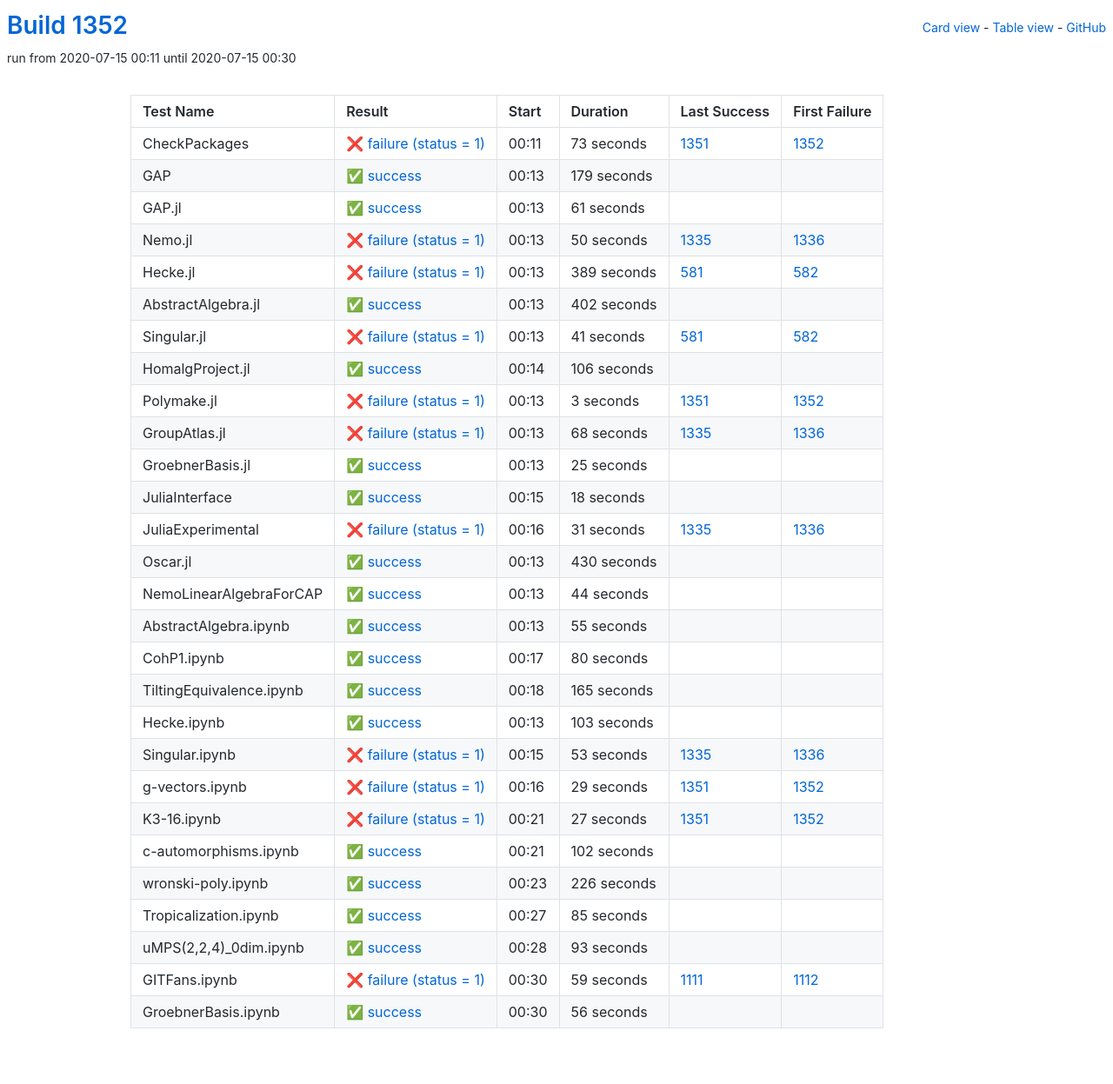
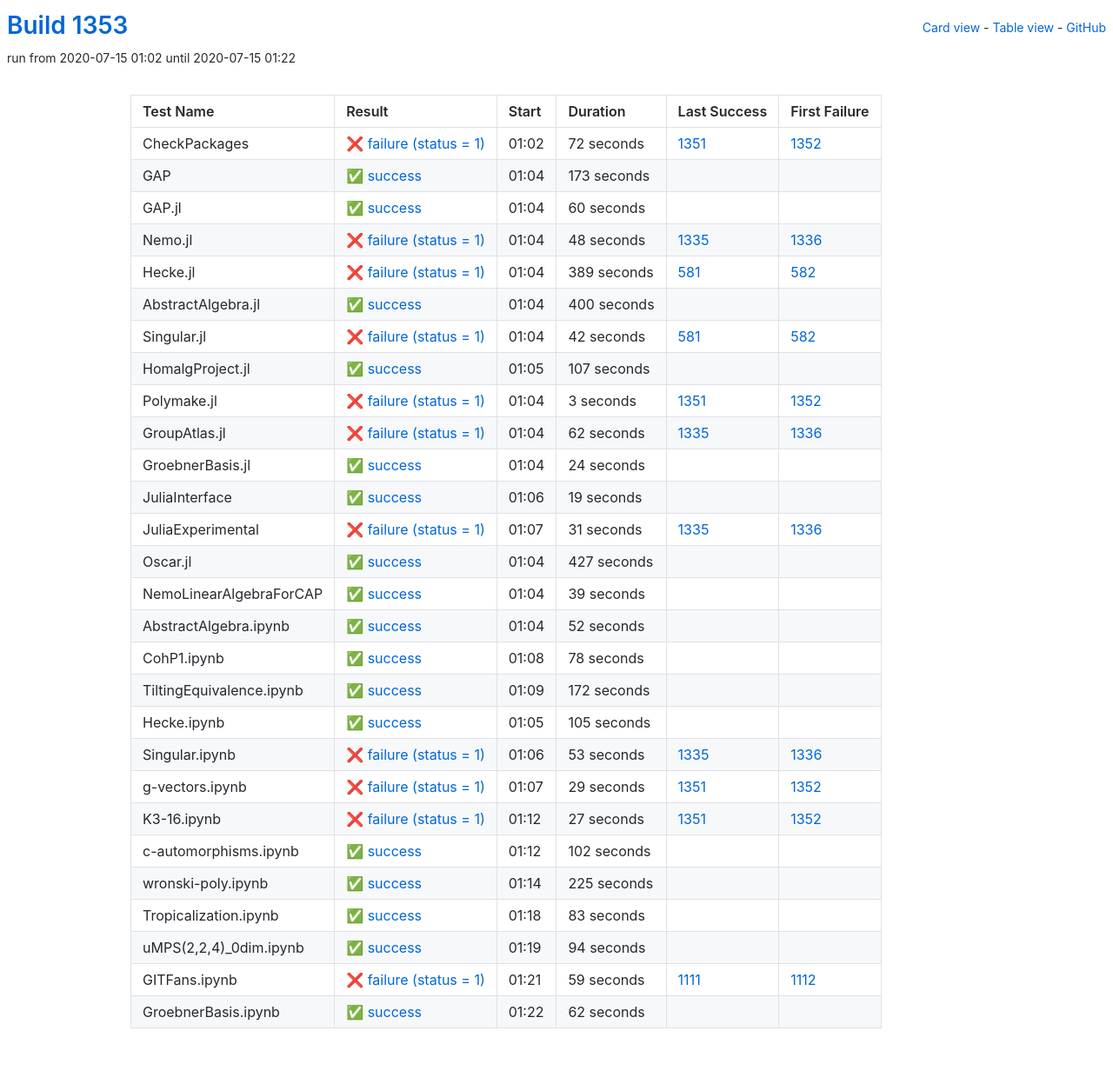
Before and after one commit to oscar-system/oscar-ci-status-1.4, a Jekyll site: the page built from table.html, in a window 1280 px wide. Shown: the whole page at 87% size. Built offline with Jekyll 4.4.1, drawn with Linux system fonts in a browser that asks for light colours.

Commit message:
Build #1353

```diff
--- a/_data/ci.yml
+++ b/_data/ci.yml
@@ -1,6 +1,6 @@
 ---
-build: 1352
-build_url: https://oscarci.mathematik.uni-kl.de/job/oscar-julia-1.4/1352/
+build: 1353
+build_url: https://oscarci.mathematik.uni-kl.de/job/oscar-julia-1.4/1353/
 job: oscar-julia-1.4
 organization: oscar-system
 repo: oscar-ci-status-1.4
@@ -8,56 +8,56 @@ repourl: https://github.com/oscar-system/oscar-ci-status-1.4
 tests:
 - name: CheckPackages
   id: checkpackages
-  log: https://oscarci.mathematik.uni-kl.de/job/oscar-julia-1.4/1352/artifact/logs/build-1352/CheckPackages.log
-  start: 2020-07-15 00:11
+  log: https://oscarci.mathematik.uni-kl.de/job/oscar-julia-1.4/1353/artifact/logs/build-1353/CheckPackages.log
+  start: 2020-07-15 01:02
   success: false
   exitcode: 1
   status: failure
-  duration: 73
+  duration: 72
   last_success: 1351
   last_success_url: https://oscarci.mathematik.uni-kl.de/job/oscar-julia-1.4/1351/
   first_failure: 1352
   first_failure_url: https://oscarci.mathematik.uni-kl.de/job/oscar-julia-1.4/1352/
 - name: GAP
   id: gap
-  log: https://oscarci.mathematik.uni-kl.de/job/oscar-julia-1.4/1352/artifact/logs/build-1352/GAP.log
-  start: 2020-07-15 00:13
+  log: https://oscarci.mathematik.uni-kl.de/job/oscar-julia-1.4/1353/artifact/logs/build-1353/GAP.log
+  start: 2020-07-15 01:04
   success: true
   exitcode: 0
   status: success
-  duration: 179
+  duration: 173
   last_success: false
   last_success_url:
   first_failure: false
   first_failure_url:
 - name: GAP.jl
   id: gap-jl
-  log: https://oscarci.mathematik.uni-kl.de/job/oscar-julia-1.4/1352/artifact/logs/build-1352/GAP.jl.log
-  start: 2020-07-15 00:13
+  log: https://oscarci.mathematik.uni-kl.de/job/oscar-julia-1.4/1353/artifact/logs/build-1353/GAP.jl.log
+  start: 2020-07-15 01:04
   success: true
   exitcode: 0
   status: success
-  duration: 61
+  duration: 60
   last_success: false
   last_success_url:
   first_failure: false
   first_failure_url:
 - name: Nemo.jl
   id: nemo-jl
-  log: https://oscarci.mathematik.uni-kl.de/job/oscar-julia-1.4/1352/artifact/logs/build-1352/Nemo.jl.log
-  start: 2020-07-15 00:13
+  log: https://oscarci.mathematik.uni-kl.de/job/oscar-julia-1.4/1353/artifact/logs/build-1353/Nemo.jl.log
+  start: 2020-07-15 01:04
   success: false
   exitcode: 1
   status: failure
-  duration: 50
+  duration: 48
   last_success: 1335
   last_success_url: https://oscarci.mathematik.uni-kl.de/job/oscar-julia-1.4/1335/
   first_failure: 1336
   first_failure_url: https://oscarci.mathematik.uni-kl.de/job/oscar-julia-1.4/1336/
 - name: Hecke.jl
   id: hecke-jl
-  log: https://oscarci.mathematik.uni-kl.de/job/oscar-julia-1.4/1352/artifact/logs/build-1352/Hecke.jl.log
-  start: 2020-07-15 00:13
+  log: https://oscarci.mathematik.uni-kl.de/job/oscar-julia-1.4/1353/artifact/logs/build-1353/Hecke.jl.log
+  start: 2020-07-15 01:04
   success: false
   exitcode: 1
   status: failure
@@ -68,44 +68,44 @@ tests:
   first_failure_url: https://oscarci.mathematik.uni-kl.de/job/oscar-julia-1.4/582/
 - name: AbstractAlgebra.jl
   id: abstractalgebra-jl
-  log: https://oscarci.mathematik.uni-kl.de/job/oscar-julia-1.4/1352/artifact/logs/build-1352/AbstractAlgebra.jl.log
-  start: 2020-07-15 00:13
+  log: https://oscarci.mathematik.uni-kl.de/job/oscar-julia-1.4/1353/artifact/logs/build-1353/AbstractAlgebra.jl.log
+  start: 2020-07-15 01:04
   success: true
   exitcode: 0
   status: success
-  duration: 402
+  duration: 400
   last_success: false
   last_success_url:
   first_failure: false
   first_failure_url:
 - name: Singular.jl
   id: singular-jl
-  log: https://oscarci.mathematik.uni-kl.de/job/oscar-julia-1.4/1352/artifact/logs/build-1352/Singular.jl.log
-  start: 2020-07-15 00:13
+  log: https://oscarci.mathematik.uni-kl.de/job/oscar-julia-1.4/1353/artifact/logs/build-1353/Singular.jl.log
+  start: 2020-07-15 01:04
   success: false
   exitcode: 1
   status: failure
-  duration: 41
+  duration: 42
   last_success: 581
   last_success_url: https://oscarci.mathematik.uni-kl.de/job/oscar-julia-1.4/581/
   first_failure: 582
   first_failure_url: https://oscarci.mathematik.uni-kl.de/job/oscar-julia-1.4/582/
 - name: HomalgProject.jl
   id: homalgproject-jl
-  log: https://oscarci.mathematik.uni-kl.de/job/oscar-julia-1.4/1352/artifact/logs/build-1352/HomalgProject.jl.log
-  start: 2020-07-15 00:14
+  log: https://oscarci.mathematik.uni-kl.de/job/oscar-julia-1.4/1353/artifact/logs/build-1353/HomalgProject.jl.log
+  start: 2020-07-15 01:05
   success: true
   exitcode: 0
   status: success
-  duration: 106
+  duration: 107
   last_success: false
   last_success_url:
   first_failure: false
   first_failure_url:
 - name: Polymake.jl
   id: polymake-jl
-  log: https://oscarci.mathematik.uni-kl.de/job/oscar-julia-1.4/1352/artifact/logs/build-1352/Polymake.jl.log
-  start: 2020-07-15 00:13
+  log: https://oscarci.mathematik.uni-kl.de/job/oscar-julia-1.4/1353/artifact/logs/build-1353/Polymake.jl.log
+  start: 2020-07-15 01:04
   success: false
   exitcode: 1
   status: failure
@@ -116,44 +116,44 @@ tests:
   first_failure_url: https://oscarci.mathematik.uni-kl.de/job/oscar-julia-1.4/1352/
 - name: GroupAtlas.jl
   id: groupatlas-jl
-  log: https://oscarci.mathematik.uni-kl.de/job/oscar-julia-1.4/1352/artifact/logs/build-1352/GroupAtlas.jl.log
-  start: 2020-07-15 00:13
+  log: https://oscarci.mathematik.uni-kl.de/job/oscar-julia-1.4/1353/artifact/logs/build-1353/GroupAtlas.jl.log
+  start: 2020-07-15 01:04
   success: false
   exitcode: 1
   status: failure
-  duration: 68
+  duration: 62
   last_success: 1335
   last_success_url: https://oscarci.mathematik.uni-kl.de/job/oscar-julia-1.4/1335/
   first_failure: 1336
   first_failure_url: https://oscarci.mathematik.uni-kl.de/job/oscar-julia-1.4/1336/
 - name: GroebnerBasis.jl
   id: groebnerbasis-jl
-  log: https://oscarci.mathematik.uni-kl.de/job/oscar-julia-1.4/1352/artifact/logs/build-1352/GroebnerBasis.jl.log
-  start: 2020-07-15 00:13
+  log: https://oscarci.mathematik.uni-kl.de/job/oscar-julia-1.4/1353/artifact/logs/build-1353/GroebnerBasis.jl.log
+  start: 2020-07-15 01:04
   success: true
   exitcode: 0
   status: success
-  duration: 25
+  duration: 24
   last_success: false
   last_success_url:
   first_failure: false
   first_failure_url:
 - name: JuliaInterface
   id: juliainterface
-  log: https://oscarci.mathematik.uni-kl.de/job/oscar-julia-1.4/1352/artifact/logs/build-1352/JuliaInterface.log
-  start: 2020-07-15 00:15
+  log: https://oscarci.mathematik.uni-kl.de/job/oscar-julia-1.4/1353/artifact/logs/build-1353/JuliaInterface.log
+  start: 2020-07-15 01:06
   success: true
   exitcode: 0
   status: success
-  duration: 18
+  duration: 19
   last_success: false
   last_success_url:
   first_failure: false
   first_failure_url:
 - name: JuliaExperimental
   id: juliaexperimental
-  log: https://oscarci.mathematik.uni-kl.de/job/oscar-julia-1.4/1352/artifact/logs/build-1352/JuliaExperimental.log
-  start: 2020-07-15 00:16
+  log: https://oscarci.mathematik.uni-kl.de/job/oscar-julia-1.4/1353/artifact/logs/build-1353/JuliaExperimental.log
+  start: 2020-07-15 01:07
   success: false
   exitcode: 1
   status: failure
@@ -164,80 +164,80 @@ tests:
   first_failure_url: https://oscarci.mathematik.uni-kl.de/job/oscar-julia-1.4/1336/
 - name: Oscar.jl
   id: oscar-jl
-  log: https://oscarci.mathematik.uni-kl.de/job/oscar-julia-1.4/1352/artifact/logs/build-1352/Oscar.jl.log
-  start: 2020-07-15 00:13
+  log: https://oscarci.mathematik.uni-kl.de/job/oscar-julia-1.4/1353/artifact/logs/build-1353/Oscar.jl.log
+  start: 2020-07-15 01:04
   success: true
   exitcode: 0
   status: success
-  duration: 430
+  duration: 427
   last_success: false
   last_success_url:
   first_failure: false
   first_failure_url:
 - name: NemoLinearAlgebraForCAP
   id: nemolinearalgebraforcap
-  log: https://oscarci.mathematik.uni-kl.de/job/oscar-julia-1.4/1352/artifact/logs/build-1352/NemoLinearAlgebraForCAP.log
-  start: 2020-07-15 00:13
+  log: https://oscarci.mathematik.uni-kl.de/job/oscar-julia-1.4/1353/artifact/logs/build-1353/NemoLinearAlgebraForCAP.log
+  start: 2020-07-15 01:04
   success: true
   exitcode: 0
   status: success
-  duration: 44
+  duration: 39
   last_success: false
   last_success_url:
   first_failure: false
   first_failure_url:
 - name: AbstractAlgebra.ipynb
   id: abstractalgebra-ipynb
-  log: https://oscarci.mathematik.uni-kl.de/job/oscar-julia-1.4/1352/artifact/logs/build-1352/AbstractAlgebra.ipynb.log
-  start: 2020-07-15 00:13
+  log: https://oscarci.mathematik.uni-kl.de/job/oscar-julia-1.4/1353/artifact/logs/build-1353/AbstractAlgebra.ipynb.log
+  start: 2020-07-15 01:04
   success: true
   exitcode: 0
   status: success
-  duration: 55
+  duration: 52
   last_success: false
   last_success_url:
   first_failure: false
   first_failure_url:
 - name: CohP1.ipynb
   id: cohp1-ipynb
-  log: https://oscarci.mathematik.uni-kl.de/job/oscar-julia-1.4/1352/artifact/logs/build-1352/CohP1.ipynb.log
-  start: 2020-07-15 00:17
+  log: https://oscarci.mathematik.uni-kl.de/job/oscar-julia-1.4/1353/artifact/logs/build-1353/CohP1.ipynb.log
+  start: 2020-07-15 01:08
   success: true
   exitcode: 0
   status: success
-  duration: 80
+  duration: 78
   last_success: false
   last_success_url:
   first_failure: false
   first_failure_url:
 - name: TiltingEquivalence.ipynb
   id: tiltingequivalence-ipynb
-  log: https://oscarci.mathematik.uni-kl.de/job/oscar-julia-1.4/1352/artifact/logs/build-1352/TiltingEquivalence.ipynb.log
-  start: 2020-07-15 00:18
+  log: https://oscarci.mathematik.uni-kl.de/job/oscar-julia-1.4/1353/artifact/logs/build-1353/TiltingEquivalence.ipynb.log
+  start: 2020-07-15 01:09
   success: true
   exitcode: 0
   status: success
-  duration: 165
+  duration: 172
   last_success: false
   last_success_url:
   first_failure: false
   first_failure_url:
 - name: Hecke.ipynb
   id: hecke-ipynb
-  log: https://oscarci.mathematik.uni-kl.de/job/oscar-julia-1.4/1352/artifact/logs/build-1352/Hecke.ipynb.log
-  start: 2020-07-15 00:13
+  log: https://oscarci.mathematik.uni-kl.de/job/oscar-julia-1.4/1353/artifact/logs/build-1353/Hecke.ipynb.log
+  start: 2020-07-15 01:05
   success: true
   exitcode: 0
   status: success
-  duration: 103
+  duration: 105
   last_success: false
   last_success_url:
   first_failure: false
   first_failure_url:
 - name: Singular.ipynb
   id: singular-ipynb
-  log: https://oscarci.mathematik.uni-kl.de/job/oscar-julia-1.4/1352/artifact/logs/build-1352/Singular.ipynb.log
-  start: 2020-07-15 00:15
+  log: https://oscarci.mathematik.uni-kl.de/job/oscar-julia-1.4/1353/artifact/logs/build-1353/Singular.ipynb.log
+  start: 2020-07-15 01:06
   success: false
   exitcode: 1
   status: failure
@@ -248,8 +248,8 @@ tests:
   first_failure_url: https://oscarci.mathematik.uni-kl.de/job/oscar-julia-1.4/1336/
 - name: g-vectors.ipynb
   id: g-vectors-ipynb
-  log: https://oscarci.mathematik.uni-kl.de/job/oscar-julia-1.4/1352/artifact/logs/build-1352/g-vectors.ipynb.log
-  start: 2020-07-15 00:16
+  log: https://oscarci.mathematik.uni-kl.de/job/oscar-julia-1.4/1353/artifact/logs/build-1353/g-vectors.ipynb.log
+  start: 2020-07-15 01:07
   success: false
   exitcode: 1
   status: failure
@@ -260,8 +260,8 @@ tests:
   first_failure_url: https://oscarci.mathematik.uni-kl.de/job/oscar-julia-1.4/1352/
 - name: K3-16.ipynb
   id: k3-16-ipynb
-  log: https://oscarci.mathematik.uni-kl.de/job/oscar-julia-1.4/1352/artifact/logs/build-1352/K3-16.ipynb.log
-  start: 2020-07-15 00:21
+  log: https://oscarci.mathematik.uni-kl.de/job/oscar-julia-1.4/1353/artifact/logs/build-1353/K3-16.ipynb.log
+  start: 2020-07-15 01:12
   success: false
   exitcode: 1
   status: failure
@@ -272,8 +272,8 @@ tests:
   first_failure_url: https://oscarci.mathematik.uni-kl.de/job/oscar-julia-1.4/1352/
 - name: c-automorphisms.ipynb
   id: c-automorphisms-ipynb
-  log: https://oscarci.mathematik.uni-kl.de/job/oscar-julia-1.4/1352/artifact/logs/build-1352/c-automorphisms.ipynb.log
-  start: 2020-07-15 00:21
+  log: https://oscarci.mathematik.uni-kl.de/job/oscar-julia-1.4/1353/artifact/logs/build-1353/c-automorphisms.ipynb.log
+  start: 2020-07-15 01:12
   success: true
   exitcode: 0
   status: success
@@ -284,44 +284,44 @@ tests:
   first_failure_url:
 - name: wronski-poly.ipynb
   id: wronski-poly-ipynb
-  log: https://oscarci.mathematik.uni-kl.de/job/oscar-julia-1.4/1352/artifact/logs/build-1352/wronski-poly.ipynb.log
-  start: 2020-07-15 00:23
+  log: https://oscarci.mathematik.uni-kl.de/job/oscar-julia-1.4/1353/artifact/logs/build-1353/wronski-poly.ipynb.log
+  start: 2020-07-15 01:14
   success: true
   exitcode: 0
   status: success
-  duration: 226
+  duration: 225
   last_success: false
   last_success_url:
   first_failure: false
   first_failure_url:
 - name: Tropicalization.ipynb
   id: tropicalization-ipynb
-  log: https://oscarci.mathematik.uni-kl.de/job/oscar-julia-1.4/1352/artifact/logs/build-1352/Tropicalization.ipynb.log
-  start: 2020-07-15 00:27
+  log: https://oscarci.mathematik.uni-kl.de/job/oscar-julia-1.4/1353/artifact/logs/build-1353/Tropicalization.ipynb.log
+  start: 2020-07-15 01:18
   success: true
   exitcode: 0
   status: success
-  duration: 85
+  duration: 83
   last_success: false
   last_success_url:
   first_failure: false
   first_failure_url:
 - name: uMPS(2,2,4)_0dim.ipynb
   id: umps-2-2-4-0dim-ipynb
-  log: https://oscarci.mathematik.uni-kl.de/job/oscar-julia-1.4/1352/artifact/logs/build-1352/uMPS-2-2-4-_0dim.ipynb.log
-  start: 2020-07-15 00:28
+  log: https://oscarci.mathematik.uni-kl.de/job/oscar-julia-1.4/1353/artifact/logs/build-1353/uMPS-2-2-4-_0dim.ipynb.log
+  start: 2020-07-15 01:19
   success: true
   exitcode: 0
   status: success
-  duration: 93
+  duration: 94
   last_success: false
   last_success_url:
   first_failure: false
   first_failure_url:
 - name: GITFans.ipynb
   id: gitfans-ipynb
-  log: https://oscarci.mathematik.uni-kl.de/job/oscar-julia-1.4/1352/artifact/logs/build-1352/GITFans.ipynb.log
-  start: 2020-07-15 00:30
+  log: https://oscarci.mathematik.uni-kl.de/job/oscar-julia-1.4/1353/artifact/logs/build-1353/GITFans.ipynb.log
+  start: 2020-07-15 01:21
   success: false
   exitcode: 1
   status: failure
@@ -332,12 +332,12 @@ tests:
   first_failure_url: https://oscarci.mathematik.uni-kl.de/job/oscar-julia-1.4/1112/
 - name: GroebnerBasis.ipynb
   id: groebnerbasis-ipynb
-  log: https://oscarci.mathematik.uni-kl.de/job/oscar-julia-1.4/1352/artifact/logs/build-1352/GroebnerBasis.ipynb.log
-  start: 2020-07-15 00:30
+  log: https://oscarci.mathematik.uni-kl.de/job/oscar-julia-1.4/1353/artifact/logs/build-1353/GroebnerBasis.ipynb.log
+  start: 2020-07-15 01:22
   success: true
   exitcode: 0
   status: success
-  duration: 56
+  duration: 62
   last_success: false
   last_success_url:
   first_failure: false
```
Also changed, not shown: README.md.
